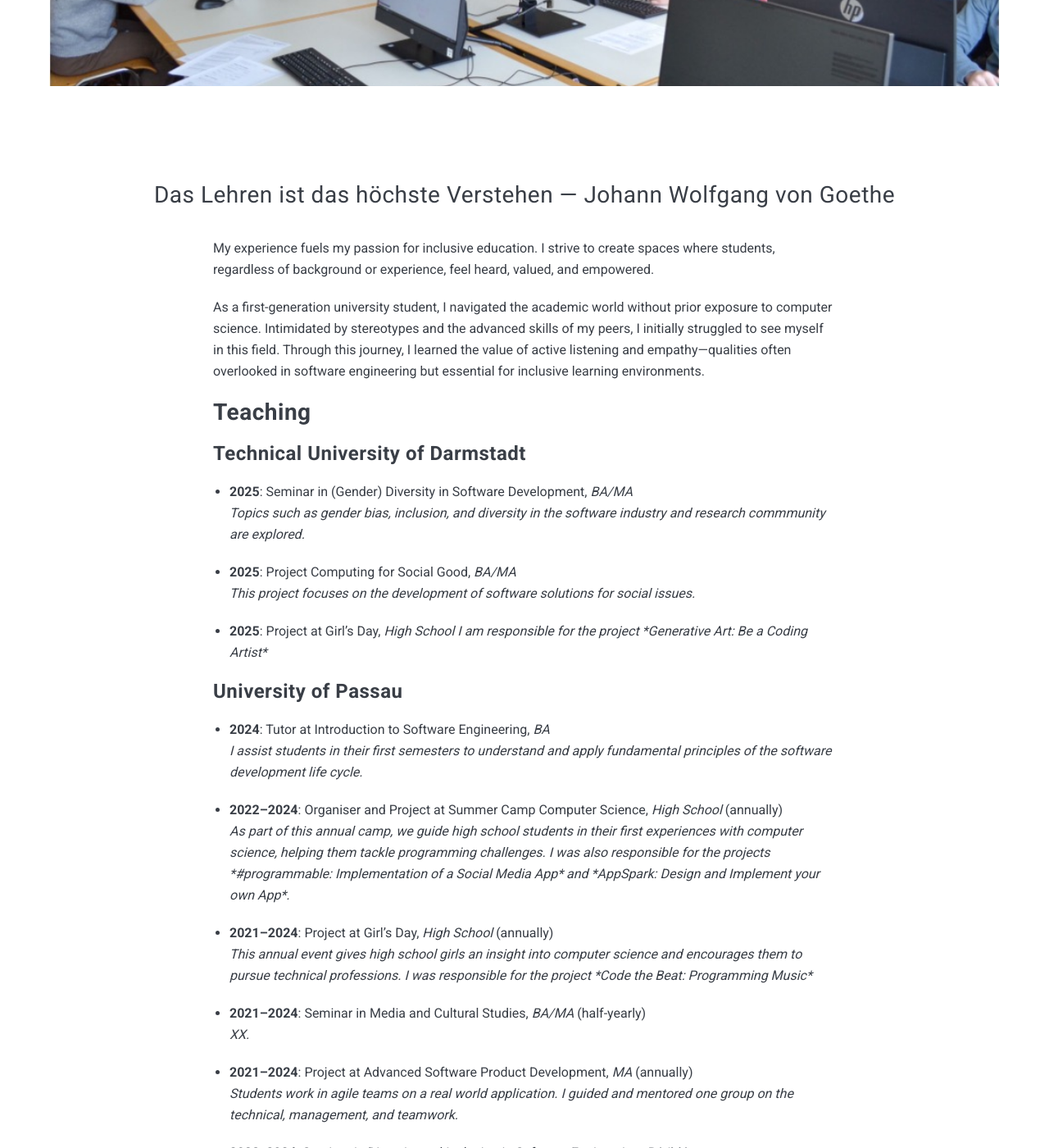
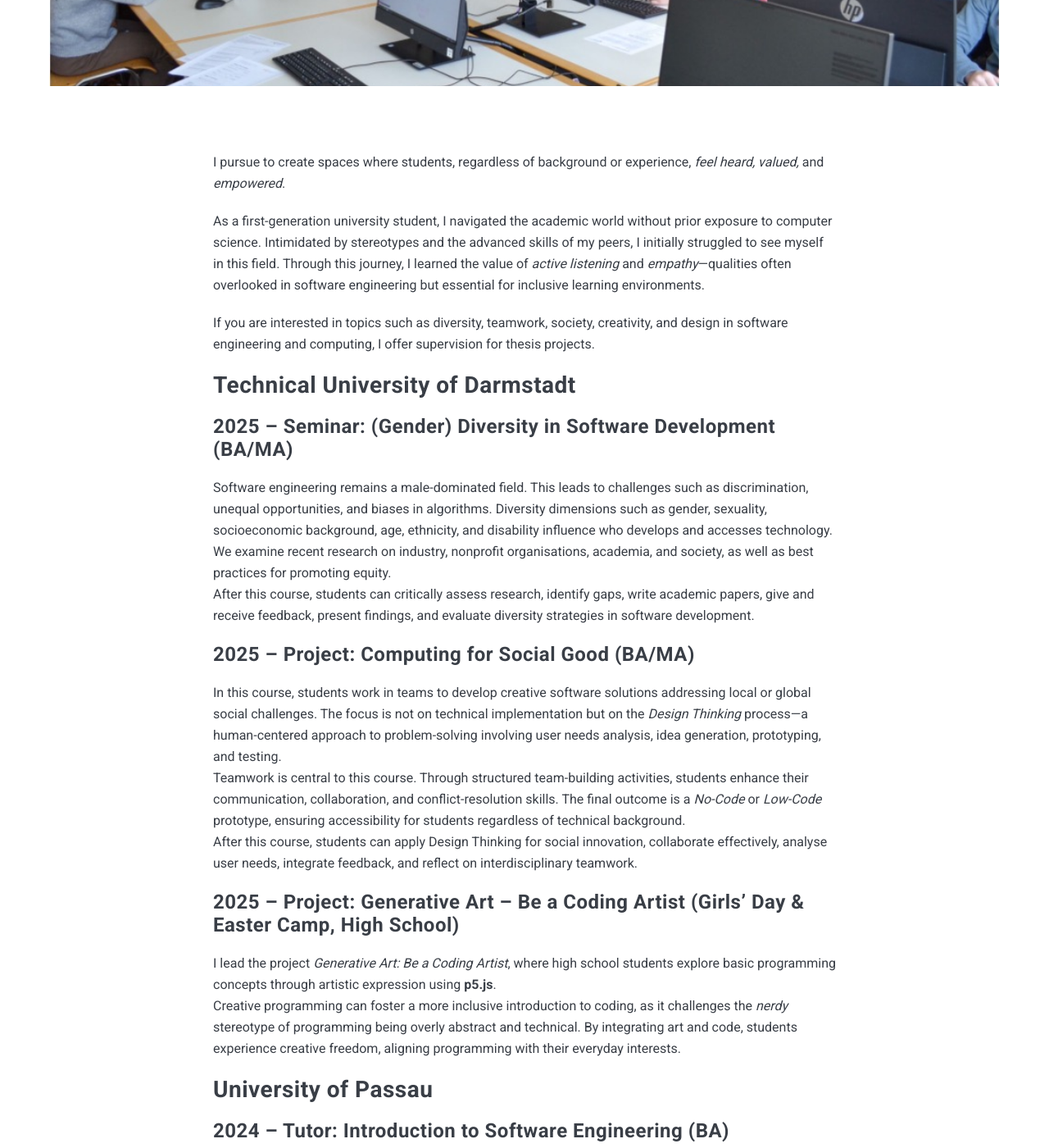
Before and after one commit to IsaGrassl/IsaGrassl.github.io, a Jekyll site: the page built from _pages/teaching.md, in a window 1280 px wide and 1400 px high, scrolled down 806 px. Shown: the whole window at 82% size. Built offline with Jekyll 4.4.1, drawn with Linux system fonts in a browser that asks for light colours; nearby versions of some CDN libraries; some of the changed text lies outside the part shown.

Commit message:
update teaching

```diff
--- a/_pages/teaching.md
+++ b/_pages/teaching.md
@@ -2,55 +2,75 @@
 layout: page
 title: Teaching
 permalink: /teaching/
-image: Picture-Sonic.jpg
+image: Picture-sonic.jpg
 ---
 
-> Das Lehren ist das höchste Verstehen — Johann Wolfgang von Goethe
+I pursue to create spaces where students, regardless of background or experience, *feel heard, valued,* and *empowered*.
 
-My experience fuels my passion for inclusive education. I strive to create spaces where students, regardless of background or experience, feel heard, valued, and empowered.
+As a first-generation university student, I navigated the academic world without prior exposure to computer science. Intimidated by stereotypes and the advanced skills of my peers, I initially struggled to see myself in this field. Through this journey, I learned the value of *active listening* and *empathy*—qualities often overlooked in software engineering but essential for inclusive learning environments.
 
-As a first-generation university student, I navigated the academic world without prior exposure to computer science. Intimidated by stereotypes and the advanced skills of my peers, I initially struggled to see myself in this field. Through this journey, I learned the value of active listening and empathy—qualities often overlooked in software engineering but essential for inclusive learning environments.
+If you are interested in topics such as diversity, teamwork, society, creativity, and design in software engineering and computing, I offer supervision for thesis projects.
+
+## Technical University of Darmstadt
+
+### **2025 – Seminar: (Gender) Diversity in Software Development (BA/MA)**
+Software engineering remains a male-dominated field. This leads to challenges such as discrimination, unequal opportunities, and biases in algorithms. Diversity dimensions such as gender, sexuality, socioeconomic background, age, ethnicity, and disability influence who develops and accesses technology.
+We examine recent research on industry, nonprofit organisations, academia, and society, as well as best practices for promoting equity.
+After this course, students can critically assess research, identify gaps, write academic papers, give and receive feedback, present findings, and evaluate diversity strategies in software development.
+
+### **2025 – Project: Computing for Social Good (BA/MA)**
+In this course, students work in teams to develop creative software solutions addressing local or global social challenges. The focus is not on technical implementation but on the *Design Thinking* process—a human-centered approach to problem-solving involving user needs analysis, idea generation, prototyping, and testing.
+Teamwork is central to this course. Through structured team-building activities, students enhance their communication, collaboration, and conflict-resolution skills. The final outcome is a *No-Code* or *Low-Code* prototype, ensuring accessibility for students regardless of technical background.
+After this course, students can apply Design Thinking for social innovation, collaborate effectively, analyse user needs, integrate feedback, and reflect on interdisciplinary teamwork.
+
+### **2025 – Project: Generative Art – Be a Coding Artist (Girls’ Day & Easter Camp, High School)**
+I lead the project *Generative Art: Be a Coding Artist*, where high school students explore basic programming concepts through artistic expression using **p5.js**.
+Creative programming can foster a more inclusive introduction to coding, as it challenges the *nerdy* stereotype of programming being overly abstract and technical. By integrating art and code, students experience creative freedom, aligning programming with their everyday interests.
 
 
-## Teaching
+## University of Passau
 
-### Technical University of Darmstadt
-- **2025**: Seminar in (Gender) Diversity in Software Development, *BA/MA*
-  _Topics such as gender bias, inclusion, and diversity in the software industry and research commmunity are explored._
+### **2024 – Tutor: Introduction to Software Engineering (BA)**
+I assist first-year students in understanding and applying core principles of the software development life cycle. This is achieved through weekly sessions using a *flipped classroom* approach and structured group work.
 
-- **2025**: Project Computing for Social Good, *BA/MA*
-  _This project focuses on the development of software solutions for social issues._
+### **2022–2024 – Organiser & Project Lead: Summer Camp Computer Science (High School, annually)**
+As part of this annual camp, high school students are introduced to computer science through hands-on programming challenges within one week at university.
+I organised the entire camp and led two projects designed to connect computer science with real-world topics that resonate with teenagers, aiming to break programming stereotypes:
+- *#programmable: Implementation of a Social Media App*
+- *AppSpark: Design and Implement Your Own App*
 
-- **2025**: Project at Girl's Day, *High School*
-  _I am responsible for the project *Generative Art: Be a Coding Artist*_
+### **2021–2024 – Project: Code the Beat – Programming Music (Girls’ Day, High School, annually)**
+This annual event provides high school girls with insights into computer science and encourages them to explore technical careers.
+I lead the project *Code the Beat: Programming Music*, where students learn fundamental programming concepts through music composition. I firmly believe that programming is more than just coding, and music serves as a gender-neutral entry point that resonates with diverse audiences.
 
-### University of Passau
-- **2024**: Tutor at Introduction to Software Engineering, *BA*
-  _I assist students in their first semesters to understand and apply fundamental principles of the software development life cycle._
+### **2021–2024 – Seminar: Media and Cultural Studies (BA/MA, half-yearly)**
+In this seminar at the Faculty of Humanities, students analyse media and cultural phenomena using a *semiotic* approach—examining underlying meanings and societal paradigms within media constructs.
+**Seminar Topics:**
+- *Controversial Crowns: Disney Princesses Between Stereotype and Empowerment*
+- *Netflix and Chill: Sexuality and Diversity in Netflix Originals*
+- *Like a Prayer: Diversity, Sexuality, and Controversy in Music Videos*
+- *Licence to Flirt: Gender Discourse in James Bond Films*
+- *Did You Program Her to Flirt with Me?: AI and Gender in Science Fiction*
 
-- **2022–2024**: Organiser and Project at Summer Camp Computer Science, *High School* (annually)
-  _As part of this annual camp, we guide high school students in their first experiences with computer science, helping them tackle programming challenges. I was also responsible for the projects *#programmable: Implementation of a Social Media App* and *AppSpark: Design and Implement your own App*._
+### **2021–2024 – Project: Advanced Software Product Development (MA, annually)**
+Students work in agile teams to develop real-world applications. I mentor teams across all project phases, guiding them technically while fostering communication and teamwork.
+Beyond technical skills, I emphasise the importance of team dynamics by incorporating structured *team-building* activities to strengthen collaboration and efficiency.
 
-- **2021–2024**: Project at Girl's Day, *High School* (annually)
-  _This annual event gives high school girls an insight into computer science and encourages them to pursue technical professions. I was responsible for the project *Code the Beat: Programming Music*_
-
-- **2021–2024**: Seminar in Media and Cultural Studies, *BA/MA* (half-yearly)
-  _XX._
-
-- **2021–2024**: Project at Advanced Software Product Development, *MA* (annually)
-  _Students work in agile teams on a real world application. I guided and mentored one group on the technical, management, and teamwork._
-
-- **2022, 2024**: Seminar in Diversity and Inclusion in Software Engineering, *BA/MA*
-  _This seminar addresses topics include discrimination, diverse perspectives in teams, and their impact on software quality._
+### **2022, 2024 – Seminar: Diversity and Inclusion in Software Engineering (BA/MA)**
+Software engineering is more than just coding—it is built *by* people *for* people. However, the field remains relatively homogeneous, leading to issues such as discrimination, unequal opportunities, and algorithmic bias.
+Diversity extends beyond gender, encompassing dimensions such as sexuality, socioeconomic background, age, ethnicity, and disability. This seminar explores research on diversity in software development, identifying gaps and best practices for fostering inclusion.
 
 - **2022**: Seminar in Software Engineering for Kids, *BA/MA*
-  _Students explore how to make software development accessible to children and tools to help kids learn programming skills._
+  _Software engineering is seen as abstract,howver, teaching fundamental programming skills to children is essential to tackle stereotypes and barriers for entry at an already young stage. Thus, students explore how to make software development accessible to children and tools to help kids learn programming skills such as block based enviorment Scratch. This leas also to identify how kids use these environemnts, what topics they program, and how to analyse their projects and code quality ._
 
+### **2022 – Seminar: Software Engineering for Kids (BA/MA)**
+Software engineering is often perceived as abstract, yet introducing fundamental programming concepts at an early age is key to breaking down stereotypes and entry barriers.
+In this seminar, students explore how to make software development *accessible* for children, evaluating block-based programming environments like *Scratch*. Topics include how children interact with these tools, what they program, and how to analyse their projects and code quality.
 
 ## Supervised Theses
 
 ### Master Theses
-- **2025/present**: Goller, Elias: *Voice-Controlled Scratch - An Inclusive Approach for Children with Motor Disabilities*
+- **2025-present**: Goller, Elias: *Voice-Controlled Scratch - An Inclusive Approach for Children with Motor Disabilities*
 - **2024**: Janardhana, Sruthi: *Social Network Analysis in Software Engineering Community*
 - **2023**: Stromtcova, Valeriia: *Detection of Malicious Bots in Russian Social Networks*
 - **2023**: Rabab, Umme: *Trends in Female Authorship of Software Engineering Community*
```
